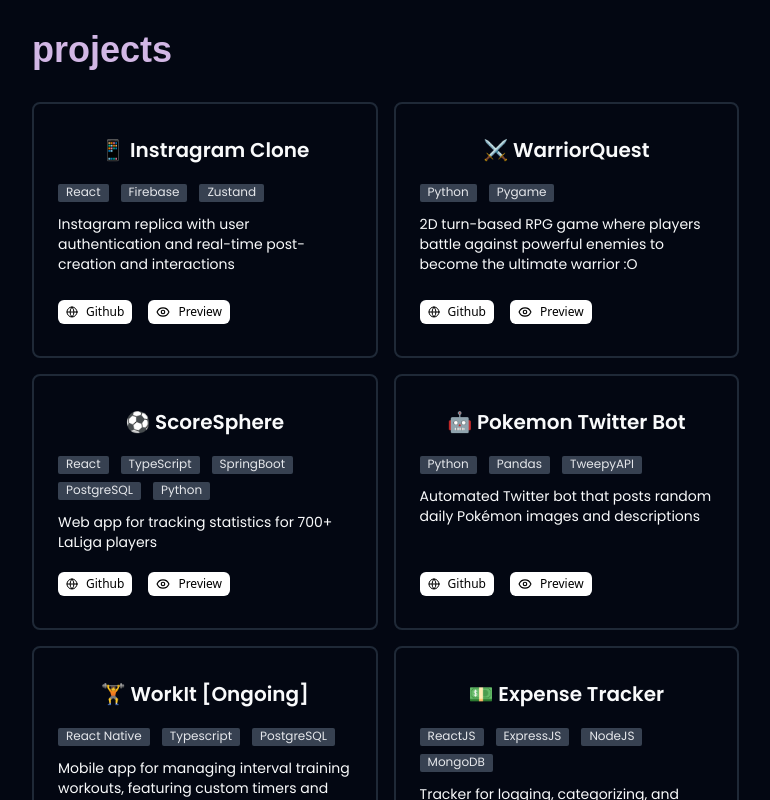
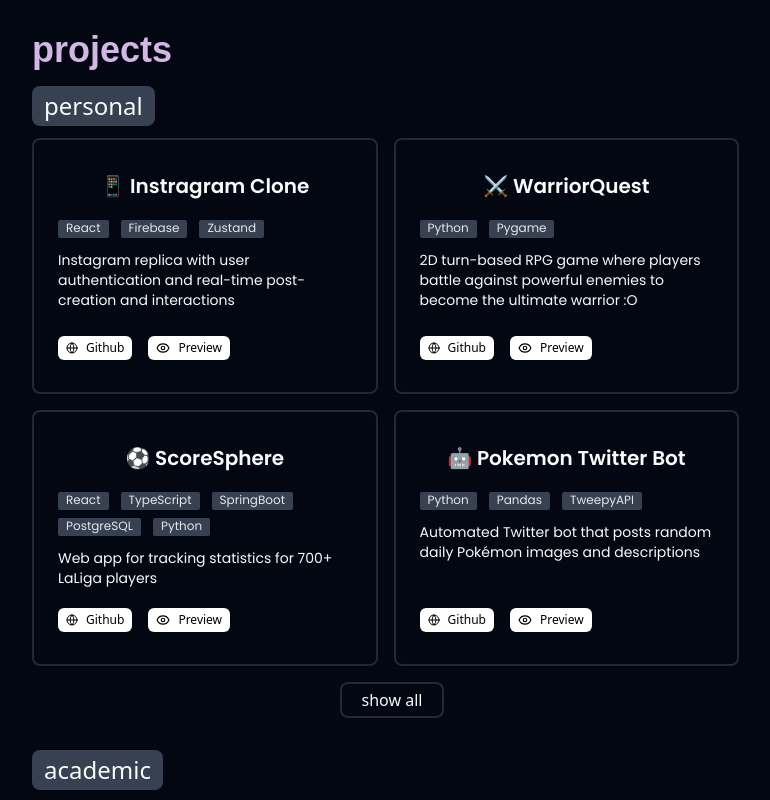
Before and after one commit to avallip443/arathi, a React (Vite) app: page / in a window 1280 px wide. Shown: the part 1360-2160 px from the top of the page, without its empty margins (248-1018 px from the left). Built offline with nearby package versions, Linux system fonts and the light colour scheme; a web font is replaced by a local one.

Commit message:
update project layout

```diff
--- a/src/components/projects/Projects.tsx
+++ b/src/components/projects/Projects.tsx
@@ -5,7 +5,10 @@
   return (
     <div className="py-12">
       <h1 className="text-4xl">projects</h1>
-      <ProjectsList />
+      <h2 className="text-2xl bg-gray-700 inline-block px-3 py-1 rounded-lg mt-4">personal</h2>
+      <ProjectsList type={"personal"} />
+      <h2 className="text-2xl bg-gray-700 inline-block px-3 py-1 rounded-lg mt-8">academic</h2>
+      <ProjectsList type={"academic"} />
     </div>
   );
 };
--- a/src/components/projects/ProjectsList.tsx
+++ b/src/components/projects/ProjectsList.tsx
@@ -1,10 +1,25 @@
-import ProjectCard from "./ProjectCard"
+import React, { useState } from "react";
+import ProjectCard from "./ProjectCard";
 import projectData from "../../utils/projects.json";
 
-const ProjectsList: React.FC = () => {
+interface ProjectsListProps {
+  type: string;
+}
+
+const ProjectsList: React.FC<ProjectsListProps> = ({ type }) => {
+  const [showAll, setShowAll] = useState(false);
+
+  const filteredProjects = projectData.projects.filter(
+    (proj) => proj.type === type
+  );
+  const displayedProjects = showAll
+    ? filteredProjects
+    : filteredProjects.slice(0, 4);
+
   return (
-    <div className="pt-8 flex flex-wrap gap-4">
-      {projectData.projects.map((proj, index) => (
+    <div className="mt-3">
+      <div className="flex flex-wrap gap-4">
+        {displayedProjects.map((proj, index) => (
           <div key={index} className="relative sm:w-[48%]">
             <ProjectCard
               name={proj.name}
@@ -16,6 +31,14 @@
           </div>
         ))}
       </div>
+      {filteredProjects.length > 4 && (
+        <div className="flex justify-center mt-4">
+          <button className="px-5 py-1 border-2 border-gray-800 rounded-lg hover:bg-gray-800 hover:border-[#d2b7e5] hover:text-[#d2b7e5]" onClick={() => setShowAll(!showAll)}>
+            {showAll ? "show less" : "show all"}
+          </button>
+        </div>
+      )}
+    </div>
   );
 };
 
```
Lines whose indentation alone changed are shown as unchanged.
